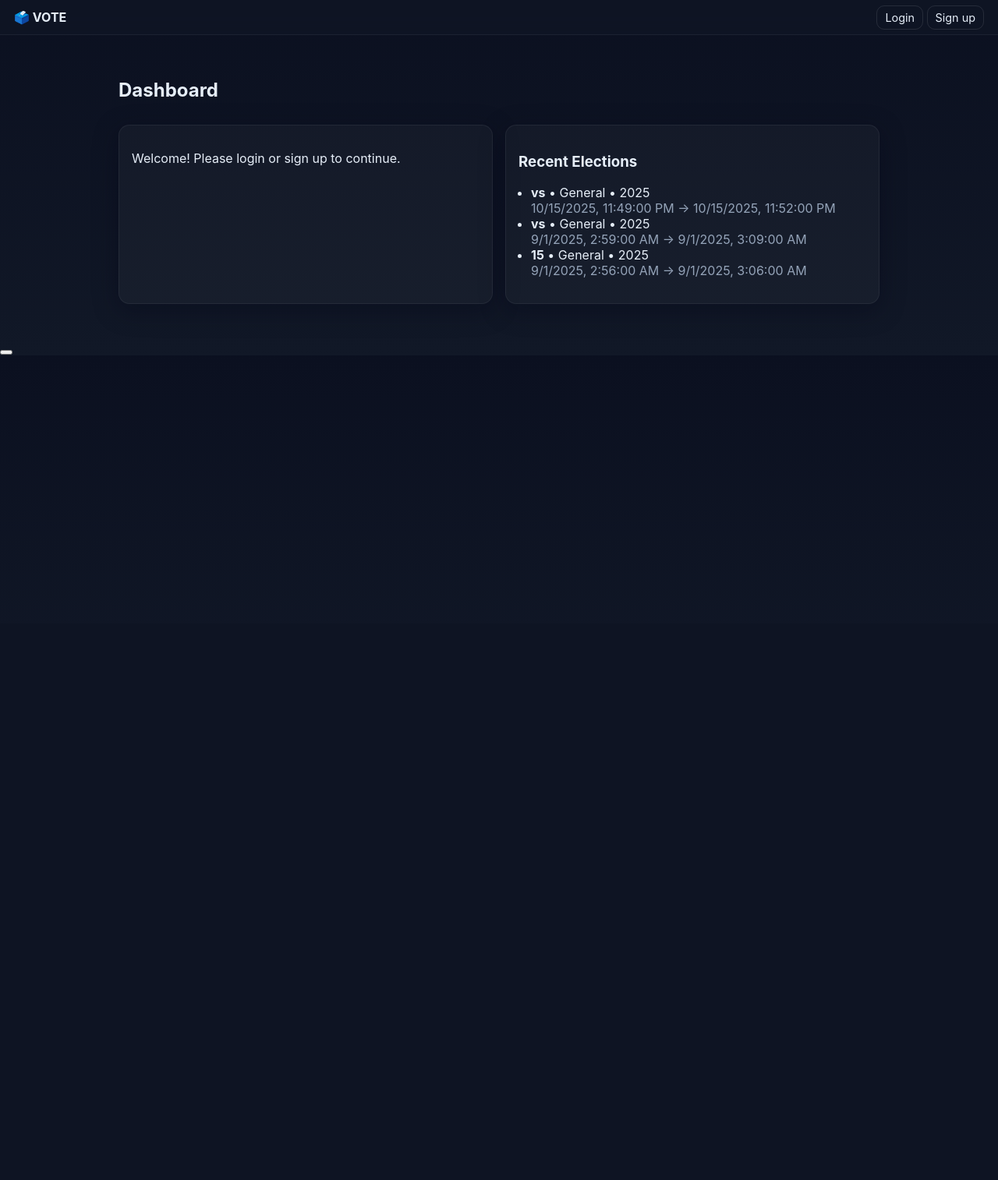
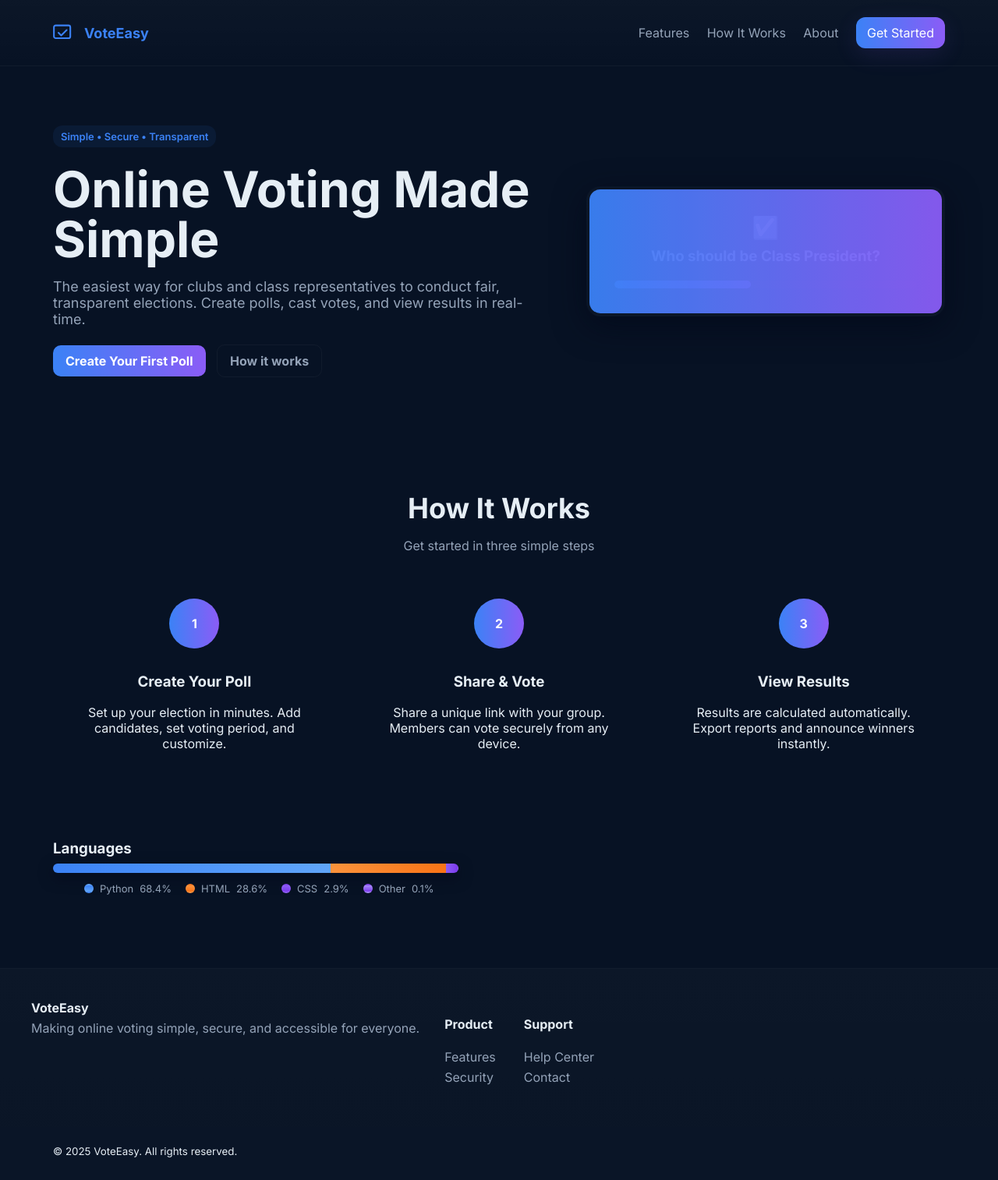
Before and after one commit to Ayush22042004/v_s2, a Flask app: page / in a window 1280 px wide. Shown: the whole page at 78% size. Before the commit the page ends 455 px from the top, so only its background shows below. Run offline with Flask 3, Linux system fonts and the light colour scheme; data comes from the database, SQL or seed files in the repository; some libraries are stand-ins or nearby versions.

Commit message:
ui: restyle frontend - hero, theme, language stats

```diff
--- a/static/style.css
+++ b/static/style.css
@@ -1,24 +1,46 @@
-/* Minimal modern UI */
-:root { --bg-dark:#0b1020; --panel:#12182b; --muted:#94a3b8; --text:#e6eef8; --accent:#60a5fa; }
+/* Legacy styles kept for compatibility.
+   Main theme variables and new styles are in theme.css. This file contains lightweight helpers + overrides. */
+
+@import url('https://fonts.googleapis.com/css2?family=Inter:wght@300;400;600;700;800&display=swap');
+
+:root{
+  --container-pad: 28px;
+}
+
 *{box-sizing:border-box}
-body[data-theme="dark"]{background:linear-gradient(180deg,#0b1020 0,#111827 100%);color:var(--text);margin:0;font-family:Inter,system-ui,Segoe UI,Arial}
-.container{max-width:1000px;margin:24px auto;padding:12px}
-.topbar{display:flex;justify-content:space-between;align-items:center;padding:12px 18px;position:sticky;top:0;background:rgba(17,24,39,.6);backdrop-filter:blur(8px);border-bottom:1px solid rgba(255,255,255,.06)}
-.brand{font-weight:700}
-.btn{padding:8px 12px;border-radius:10px;border:1px solid rgba(255,255,255,.1);background:transparent;color:inherit;text-decoration:none;cursor:pointer}
-.btn.primary{background:linear-gradient(90deg,#3b82f6,#0ea5e9);color:#fff;border:none;box-shadow:0 8px 24px rgba(14,165,233,.2)}
-.btn.small{padding:6px 10px;font-size:.9rem}
-.grid{display:grid;grid-template-columns:repeat(auto-fit,minmax(280px,1fr));gap:16px}
-.card{background:rgba(255,255,255,.03);border:1px solid rgba(255,255,255,.06);border-radius:14px;padding:16px;box-shadow:0 8px 32px rgba(2,6,23,.35);margin:10px 0}
-input,select{width:100%;padding:10px 12px;border-radius:10px;border:1px solid rgba(255,255,255,.12);background:rgba(0,0,0,.2);color:inherit;margin:6px 0}
-label{display:block;margin-top:8px;font-size:.9rem;color:var(--muted)}
-.muted{color:var(--muted)}
-.flash-wrap{display:grid;gap:8px;margin:8px 0}
-.flash{padding:10px 12px;border-radius:10px;border:1px solid rgba(255,255,255,.08);}
-.flash.ok{border-color:#22c55e66}.flash.error{border-color:#ef444466}.flash.warn{border-color:#f59e0b66}
-.auth-card{max-width:420px;margin:0 auto}
-ul{padding-left:16px}
-.badge{display:inline-block;margin-left:8px;padding:2px 8px;border-radius:999px;font-size:.78rem;border:1px solid rgba(255,255,255,.12);}
-.badge.active{background:rgba(34,197,94,.15);border-color:rgba(34,197,94,.35)}
-.badge.upcoming{background:rgba(59,130,246,.15);border-color:rgba(59,130,246,.35)}
-.badge.ended{background:rgba(148,163,184,.15);border-color:rgba(148,163,184,.35)}
+html,body{height:100%}
+body{
+  margin:0;
+  font-family: "Inter", system-ui, -apple-system, "Segoe UI", Roboto, "Helvetica Neue", Arial;
+  background: var(--bg);
+  color: var(--text);
+  -webkit-font-smoothing:antialiased;
+  -moz-osx-font-smoothing:grayscale;
+}
+
+/* Layout helpers */
+.container{
+  max-width:1200px;
+  margin:0 auto;
+  padding: var(--container-pad);
+}
+
+/* Simple link/button utilities */
+a{color:inherit;text-decoration:none}
+.button, .btn{display:inline-block}
+
+/* Footer */
+.site-footer{
+  margin-top:48px;
+  background: linear-gradient(180deg, rgba(255,255,255,0.02), rgba(255,255,255,0.01));
+  border-top:1px solid rgba(255,255,255,0.03);
+}
+.footer-inner{display:flex;gap:32px;align-items:flex-start;padding:40px 0}
+.footer-links{display:flex;gap:36px}
+.footer-links a{display:block;color:var(--muted);margin:6px 0}
+
+/* Small screens */
+@media (max-width:800px){
+  .footer-inner{flex-direction:column}
+  .hero-inner{flex-direction:column}
+}
--- /dev/null
+++ b/static/theme.css
@@ -0,0 +1,95 @@
+:root{
+  /* Colors */
+  --bg: #071224;
+  --bg-2: #0b1220;
+  --surface: #0f1720;
+  --muted: #94a3b8;
+  --accent-1: #3b82f6; /* blue */
+  --accent-2: #8b5cf6; /* violet */
+  --text: #e6eef5;
+
+  /* Sizes */
+  --radius-lg: 18px;
+  --radius-md: 10px;
+  --shadow-soft: 0 12px 40px rgba(2,6,23,0.6);
+
+  /* Layout */
+  --container-max: 1200px;
+}
+
+/* Page background gradient */
+body{
+  background: linear-gradient(180deg, var(--bg) 0%, #071a2d 60%);
+}
+
+/* NAV */
+.nav-wrap{background:linear-gradient(180deg, rgba(255,255,255,0.02), transparent);border-bottom:1px solid rgba(255,255,255,0.02)}
+.nav{display:flex;justify-content:space-between;align-items:center;padding:18px 0}
+.brand{display:flex;align-items:center;gap:12px;color:var(--accent-1);font-weight:700;font-size:18px}
+.nav-links a{margin-left:18px;color:var(--muted)}
+.nav-links .cta{background:linear-gradient(90deg,var(--accent-1),var(--accent-2));padding:10px 14px;border-radius:12px;color:white;box-shadow:0 8px 30px rgba(139,92,246,0.12)}
+
+/* Hero */
+.hero{padding:48px 0 60px}
+.hero-inner{display:flex;gap:48px;align-items:center}
+.hero-copy{flex:1;min-width:300px}
+.badge{display:inline-block;background:rgba(59,130,246,0.08);color:var(--accent-1);padding:6px 10px;border-radius:12px;margin-bottom:22px;font-weight:600;font-size:13px}
+.hero-title{font-size:64px;line-height:1;margin:0 0 18px;color:var(--text)}
+.hero-sub{color:var(--muted);font-size:18px;max-width:640px}
+.hero-actions{margin-top:22px}
+.btn{display:inline-block;padding:10px 16px;border-radius:10px;font-weight:700}
+.btn.primary{background:linear-gradient(90deg,var(--accent-1),var(--accent-2));color:#fff;border:0}
+.btn.ghost{background:transparent;border:1px solid rgba(255,255,255,0.04);color:var(--muted);margin-left:10px}
+
+/* Preview card on right of hero */
+.hero-preview{width:460px}
+.preview-card{
+  border-radius:var(--radius-lg);
+  padding:32px;
+  background:linear-gradient(180deg, rgba(255,255,255,0.02), rgba(255,255,255,0.01));
+  position:relative;
+  box-shadow:var(--shadow-soft);
+  border:4px solid transparent;
+  overflow:hidden;
+}
+.preview-card::after{
+  content:"";
+  position:absolute;inset:-3px;border-radius:22px;
+  background:linear-gradient(90deg,var(--accent-1),var(--accent-2));
+  -webkit-mask: linear-gradient(#000 0 0) content-box, linear-gradient(#000 0 0);
+  mask: linear-gradient(#000 0 0) content-box, linear-gradient(#000 0 0);
+  padding:4px;
+  pointer-events:none;
+  opacity:0.95;
+}
+.preview-icon{font-size:28px;text-align:center;margin-bottom:8px}
+.preview-card h3{color:#dbeafe;text-align:center;margin-top:6px}
+.bar{height:10px;background:rgba(255,255,255,0.04);border-radius:999px;margin-top:20px;overflow:hidden}
+.bar-fill{height:100%;background:linear-gradient(90deg,var(--accent-1),var(--accent-2));border-radius:999px}
+
+/* How it works */
+.section-title{font-size:36px;color:var(--text);text-align:center;margin-bottom:8px}
+.section-sub{color:var(--muted);text-align:center;margin-bottom:36px}
+.steps{display:flex;gap:28px;justify-content:space-between}
+.step{flex:1;background:transparent;padding:22px;border-radius:12px;text-align:center}
+.step-num{width:64px;height:64px;border-radius:50%;background:linear-gradient(90deg,var(--accent-1),var(--accent-2));display:inline-flex;align-items:center;justify-content:center;color:white;font-weight:700;margin-bottom:12px}
+
+/* Language stats widget */
+.lang-stats{max-width:520px;margin:18px 0}
+.ls-title{font-weight:700;color:var(--text);margin-bottom:8px}
+.ls-bar{height:12px;border-radius:999px;overflow:hidden;background:rgba(255,255,255,0.02);display:flex;box-shadow:0 6px 18px rgba(2,6,23,0.5)}
+.ls-segment{height:100%}
+.ls-legend{display:flex;gap:18px;margin-top:12px;flex-wrap:wrap}
+.ls-legend-item{display:flex;gap:8px;align-items:center;color:var(--muted);font-size:13px}
+.ls-dot{width:12px;height:12px;border-radius:50%;border:2px solid rgba(255,255,255,0.04)}
+
+/* Footer text muted */
+.muted{color:var(--muted);margin-top:6px}
+
+/* Responsive */
+@media (max-width:900px){
+  .hero-title{font-size:42px}
+  .hero-inner{flex-direction:column}
+  .hero-preview{width:100%}
+  .steps{flex-direction:column}
+}
--- /dev/null
+++ b/templates/_language_stats.html
@@ -0,0 +1,41 @@
+{# Language stats widget — if you want dynamic data, pass lang_data as a list of dicts:
+   lang_data = [
+     {"name":"Python","value":68.4,"color":["#3b82f6","#60a5fa"]},
+     {"name":"HTML","value":28.6,"color":["#fb923c","#f97316"]},
+     {"name":"CSS","value":2.9,"color":["#8b5cf6","#7c3aed"]},
+     {"name":"Other","value":0.1,"color":["#a78bfa","#7c3aed"]}
+   ]
+#}
+
+<section class="lang-stats" aria-labelledby="lang-stats-title">
+  <h3 id="lang-stats-title" class="ls-title">Languages</h3>
+
+  {# Render a stacked bar; compute percentages server side or here using Jinja #}
+  {% set total = lang_data | sum(attribute='value') if lang_data is defined else 100 %}
+  <div class="ls-bar" role="img" aria-label="Language usage chart">
+    {% for item in (lang_data or [
+        {"name":"Python","value":68.4,"color":["#3b82f6","#60a5fa"]},
+        {"name":"HTML","value":28.6,"color":["#fb923c","#f97316"]},
+        {"name":"CSS","value":2.9,"color":["#8b5cf6","#7c3aed"]},
+        {"name":"Other","value":0.1,"color":["#a78bfa","#7c3aed"]}
+      ]) %}
+      {% set pct = (item.value / total * 100) if total > 0 else 0 %}
+      <div class="ls-segment" title="{{ item.name }}: {{ item.value }}%" style="width:{{ '%.3f' % pct }}%; background: linear-gradient(90deg, {{ item.color[0] }}, {{ item.color[1] }});"></div>
+    {% endfor %}
+  </div>
+
+  <ul class="ls-legend" role="list">
+    {% for item in (lang_data or [
+        {"name":"Python","value":68.4,"color":["#3b82f6","#60a5fa"]},
+        {"name":"HTML","value":28.6,"color":["#fb923c","#f97316"]},
+        {"name":"CSS","value":2.9,"color":["#8b5cf6","#7c3aed"]},
+        {"name":"Other","value":0.1,"color":["#a78bfa","#7c3aed"]}
+      ]) %}
+      <li class="ls-legend-item">
+        <span class="ls-dot" style="background: linear-gradient(180deg, {{ item.color[0] }}, {{ item.color[1] }});" aria-hidden="true"></span>
+        <span class="ls-name">{{ item.name }}</span>
+        <span class="ls-value">{{ item.value }}%</span>
+      </li>
+    {% endfor %}
+  </ul>
+</section>
--- a/templates/base.html
+++ b/templates/base.html
@@ -1,96 +1,91 @@
 <!doctype html>
 <html lang="en">
   <head>
-  <meta charset="utf-8">
-  <meta name="viewport" content="width=device-width, initial-scale=1">
-  <title>{{ title or "Voting System" }}</title>
+    <meta charset="utf-8" />
+    <meta name="viewport" content="width=device-width,initial-scale=1" />
+    <title>{% block title %}VoteEasy{% endblock %}</title>
+
+    {# Theme and main styles #}
+    <link rel="stylesheet" href="{{ url_for('static', filename='theme.css') }}">
     <link rel="stylesheet" href="{{ url_for('static', filename='style.css') }}">
-  <script src="https://cdn.jsdelivr.net/npm/chart.js"></script>
-  <link rel="stylesheet" href="{{ url_for('static', filename='css/mobile_patch.css') }}">
+
+    {% block head %}{% endblock %}
   </head>
-{% set _flashes = get_flashed_messages(with_categories=true) %}
-<body data-theme="dark" data-flashes='{{ _flashes|tojson|e }}'>
-  <nav class="topbar">
-    <div class="brand">🗳️ VOTE</div>
-    <div class="nav-right">
-      {% if session.get('user_id') %}
-        {% if unread_notifications and unread_notifications > 0 %}
-          <a class="btn small" href="{{ url_for('candidate_profile') }}">🔔 <span class="badge">{{ unread_notifications }}</span></a>
-        {% else %}
-          <a class="btn small" href="{{ url_for('candidate_profile') }}">🔔</a>
-        {% endif %}
-        <span class="muted">Hi, <span class="muted">
-  {% if session.get('user') and session['user'].get('role') == 'admin' %}
-    Admin
-  {% elif session.get('user') and session['user'].get('username') %}
-    {{ session['user'].get('username') }}
-  {% elif session.get('username') %}
-    {{ session['username'] }}
-  {% else %}
-    Guest
-  {% endif %}
-</span></span>
-        <a class="btn small" href="{{ url_for('logout') }}">Logout</a>
-  {% if session.get('user') and session['user'].get('role')=='admin' %}
-    <a class="nav-link" href="{{ url_for('schedule') }}">Schedule</a>
-  {% endif %}
-      {% else %}
-        <a class="btn small" href="{{ url_for('login') }}">Login</a>
-        <a class="btn small" href="{{ url_for('signup') }}">Sign up</a>
-      {% endif %}
+
+  <body>
+    <header class="nav-wrap">
+      <div class="nav container">
+        <a class="brand" href="{{ url_for('index') }}">
+          <svg width="28" height="28" viewBox="0 0 24 24" aria-hidden="true"><rect x="1" y="4" rx="2" ry="2" width="18" height="14" fill="none" stroke="currentColor" stroke-width="1.8"/><path d="M6 12l3 3 6-6" stroke="currentColor" stroke-width="1.8" fill="none" stroke-linecap="round" stroke-linejoin="round"/></svg>
+          <span>VoteEasy</span>
+        </a>
+
+        <nav class="nav-links" aria-label="Main">
+          <a href="#features">Features</a>
+          <a href="#how">How It Works</a>
+          <a href="#about">About</a>
+          <a class="cta" href="{{ url_for('signup') }}">Get Started</a>
+        </nav>
       </div>
-  </nav>
-  <main class="container">
-    {% with msgs = get_flashed_messages(with_categories=true) %}
-      {% if msgs %}
-        <div class="flash-wrap">
-          {% for cat, msg in msgs %}<div class="flash {{cat}}">{{ msg }}</div>{% endfor %}
+    </header>
+
+    {# Hero area can be overridden in child templates but provide a default hero #}
+    {% block hero %}
+    <section class="hero">
+      <div class="container hero-inner">
+        <div class="hero-copy">
+          <div class="badge">Simple • Secure • Transparent</div>
+          <h1 class="hero-title">Online Voting Made Simple</h1>
+          <p class="hero-sub">The easiest way for clubs and class representatives to conduct fair, transparent elections. Create polls, cast votes, and view results in real-time.</p>
+          <div class="hero-actions">
+            <a class="btn primary" href="{{ url_for('signup') }}">Create Your First Poll</a>
+            <a class="btn ghost" href="#how">How it works</a>
           </div>
-      {% endif %}
-    {% endwith %}
+        </div>
+
+        <aside class="hero-preview" aria-hidden="true">
+          <div class="preview-card">
+            <div class="preview-icon">☑️</div>
+            <h3>Who should be Class President?</h3>
+            <div class="bar" role="progressbar" aria-valuenow="45" aria-valuemin="0" aria-valuemax="100">
+              <div class="bar-fill" style="width:45%"></div>
+            </div>
+          </div>
+        </aside>
+      </div>
+    </section>
+    {% endblock %}
+
+    <main>
       {% block content %}{% endblock %}
     </main>
-  <script>
-    (function(){
-      function asLocal(s){
-        var d = new Date(s);
-        if (isNaN(d)) return s;
-        return d.toLocaleString();
-      }
-      document.querySelectorAll('.utc-time').forEach(function(el){
-        var text = el.textContent.trim();
-        if (text) { el.textContent = asLocal(text); }
-      });
-    })();
-  </script>
 
-<script src="https://cdn.jsdelivr.net/npm/sweetalert2@11"></script>
-<script>
-document.addEventListener('DOMContentLoaded', () => {
-  try{
-    const raw = document.body.getAttribute('data-flashes') || '[]';
-    const flashes = JSON.parse(raw);
-    (flashes || []).forEach(([cat,msg]) => {
-      Swal.fire({icon: (cat==='ok')?'success': (cat==='error'?'error':'info'), title: msg, timer: 1800, showConfirmButton:false});
-    });
-  }catch(e){ console.warn('flash parse failed', e); }
-});
-</script>
+    <footer class="site-footer">
+      <div class="container footer-inner">
+        <div>
+          <strong>VoteEasy</strong>
+          <p class="muted">Making online voting simple, secure, and accessible for everyone.</p>
+        </div>
 
-<!-- Toast container -->
-<div class="position-fixed bottom-0 end-0 p-3" style="z-index:1080">
-  <div id="appToast" class="toast align-items-center text-bg-success border-0" role="alert" aria-live="assertive" aria-atomic="true">
-    <div class="d-flex">
-      <div class="toast-body" id="appToastBody"></div>
-      <button type="button" class="btn-close btn-close-white me-2 m-auto" data-bs-dismiss="toast" aria-label="Close"></button>
+        <div class="footer-links">
+          <div>
+            <h4>Product</h4>
+            <a href="#features">Features</a>
+            <a href="#security">Security</a>
+          </div>
+          <div>
+            <h4>Support</h4>
+            <a href="#help">Help Center</a>
+            <a href="#contact">Contact</a>
           </div>
         </div>
       </div>
-<script>
-function showToast(msg){try{const el=document.getElementById('appToast');document.getElementById('appToastBody').innerText=msg||'Saved';const t=new bootstrap.Toast(el,{delay:2000});t.show();}catch(e){console.log(e);}}
-function togglePassword(inputId, btn){const i=document.getElementById(inputId); if(!i) return; i.type = (i.type==='password') ? 'text' : 'password'; if(btn) btn.innerText = (i.type==='password') ? 'Show' : 'Hide';}
-(function(){ try{ const sp=new URLSearchParams(location.search); const msg = sp.get('ok') || sp.get('msg'); if(msg) showToast(decodeURIComponent(msg)); }catch(e){} })();
-</script>
 
+      <div class="footer-bottom container">
+        <small>© {{ current_year if current_year is defined else "2025" }} VoteEasy. All rights reserved.</small>
+      </div>
+    </footer>
+
+    {% block scripts %}{% endblock %}
   </body>
 </html>
--- a/templates/index.html
+++ b/templates/index.html
@@ -1,29 +1,37 @@
 {% extends "base.html" %}
+
+{% block title %}Home - VoteEasy{% endblock %}
+
 {% block content %}
-<h2>Dashboard</h2>
-<div class="grid">
-  <div class="card">
-    {% if user %}
-      <p class="muted">Logged in as {{ user.username }} ({{ user.role }})</p>
-      {% if user.role == 'admin' %}
-        <a class="btn primary" href="{{ url_for('admin') }}">Open Admin</a>
-      {% else %}
-        <a class="btn primary" href="{{ url_for('voter_panel') }}">Open Voter Panel</a>
-      {% endif %}
-    {% else %}
-      <p>Welcome! Please login or sign up to continue.</p>
-    {% endif %}
-  </div>
-  <div class="card">
-    <h3>Recent Elections</h3>
-    <ul>
-      {% for e in elections %}
-        <li><strong>{{ e.title or e.category }}</strong> • {{ e.category }} • {{ e.year or "YYYY" }}<br>
-            <span class="muted"><span class="utc-time">{{ e.start_time }}</span> → <span class="utc-time">{{ e.end_time }}</span></span></li>
-      {% else %}
-        <li class="muted">No elections scheduled yet.</li>
-      {% endfor %}
-    </ul>
-  </div>
-</div>
+  <section id="how" class="how container">
+    <h2 class="section-title">How It Works</h2>
+    <p class="section-sub">Get started in three simple steps</p>
+
+    <div class="steps">
+      <div class="step">
+        <div class="step-num">1</div>
+        <h3>Create Your Poll</h3>
+        <p>Set up your election in minutes. Add candidates, set voting period, and customize.</p>
+      </div>
+
+      <div class="step">
+        <div class="step-num">2</div>
+        <h3>Share & Vote</h3>
+        <p>Share a unique link with your group. Members can vote securely from any device.</p>
+      </div>
+
+      <div class="step">
+        <div class="step-num">3</div>
+        <h3>View Results</h3>
+        <p>Results are calculated automatically. Export reports and announce winners instantly.</p>
+      </div>
+    </div>
+  </section>
+
+  <section class="stats container">
+    {# Include the language usage widget partial. If you want dynamic values, provide 'lang_data' from app.py #}
+    {% include "_language_stats.html" %}
+  </section>
+
+  {# Keep existing parts of your home page below if needed #}
 {% endblock %}
```
Lines whose indentation alone changed are shown as unchanged.
